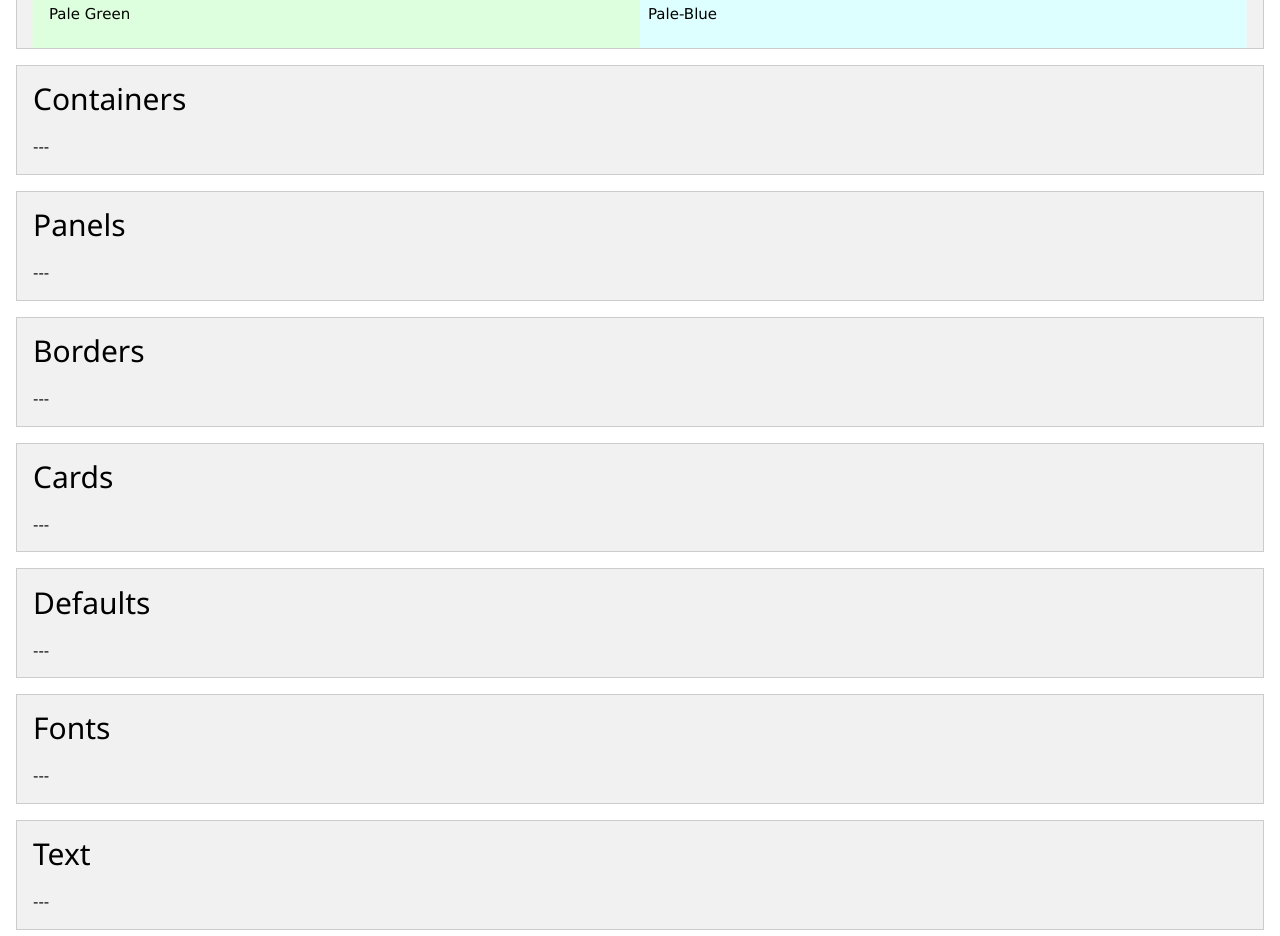
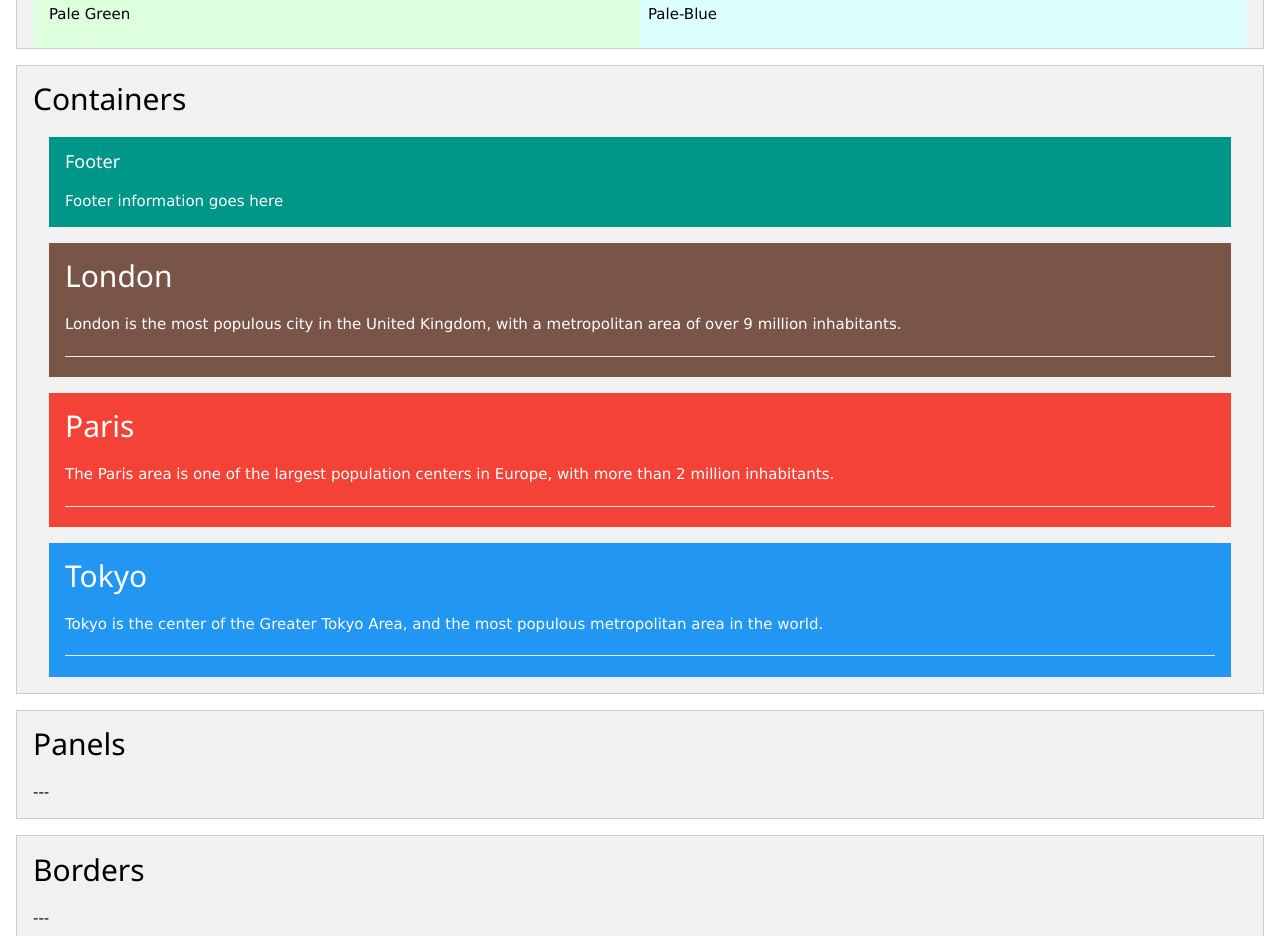
Before and after one commit to Eugene-Murray/ngx-unit-ui, an Angular app: page / in a window 1280 px wide. Shown: the part 1080-2016 px from the top of the page. Built offline with nearby package versions, Linux system fonts and the light colour scheme.

Commit message:
update example page

```diff
--- a/src/app/app.component.html
+++ b/src/app/app.component.html
@@ -180,12 +180,39 @@
 
 <div class="em-container em-margin em-light-grey em-border">
   <h2>Containers</h2>
-  <p>---</p>
+
+  <div class="em-container em-teal em-margin">
+    <h5>Footer</h5>
+    <p>Footer information goes here</p>
+  </div>
+
+  <div class="em-container em-brown em-margin">
+    <h2>London</h2>
+    <p>London is the most populous city in the United Kingdom,
+    with a metropolitan area of over 9 million inhabitants.</p>
+    <hr>
+  </div>
+
+  <article class="em-container em-red em-margin">
+    <h2>Paris</h2>
+    <p>The Paris area is one of the largest population centers in Europe,
+    with more than 2 million inhabitants.</p>
+    <hr>
+  </article>
+
+  <section class="em-container em-blue em-margin">
+    <h2>Tokyo</h2>
+    <p>Tokyo is the center of the Greater Tokyo Area,
+    and the most populous metropolitan area in the world.</p>
+    <hr>
+  </section>
+
 </div>
 
 <div class="em-container em-margin em-light-grey em-border">
   <h2>Panels</h2>
   <p>---</p>
+
 </div>
 
 <div class="em-container em-margin em-light-grey em-border">
```
